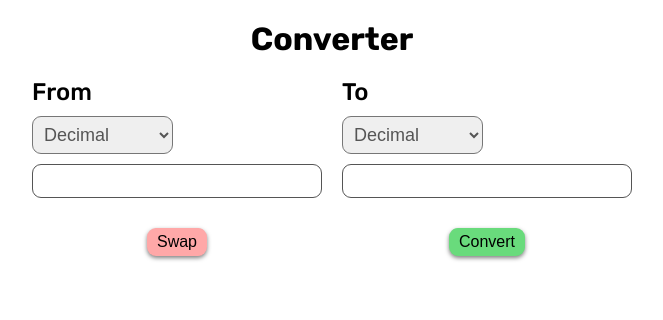
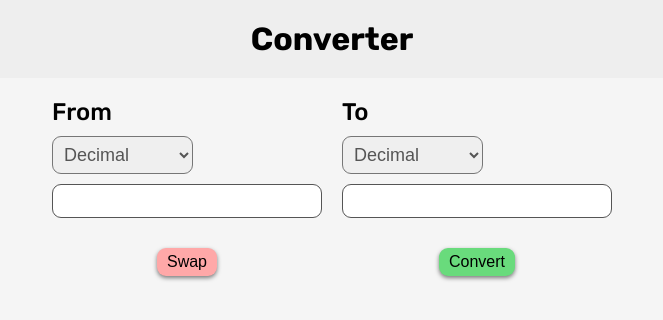
Before and after one commit to AniketUmredkar/Converter, a plain HTML site: page index.html in a window 1280 px wide. Shown: the whole page, without its empty margins (308-971 px from the left). Drawn offline with Linux system fonts and the light colour scheme.

```diff
--- a/style.css
+++ b/style.css
@@ -8,12 +8,18 @@ html {
   font-family: "Rubik", sans-serif;
 }
 
+body {
+  background-color: #f5f5f5;
+}
+
 .heading-primary {
   text-align: center;
   padding: 20px;
+  background-color: #eee;
 }
 
 .container {
+  padding: 20px;
   width: 600px;
   margin: 0 auto;
   display: grid;
```
